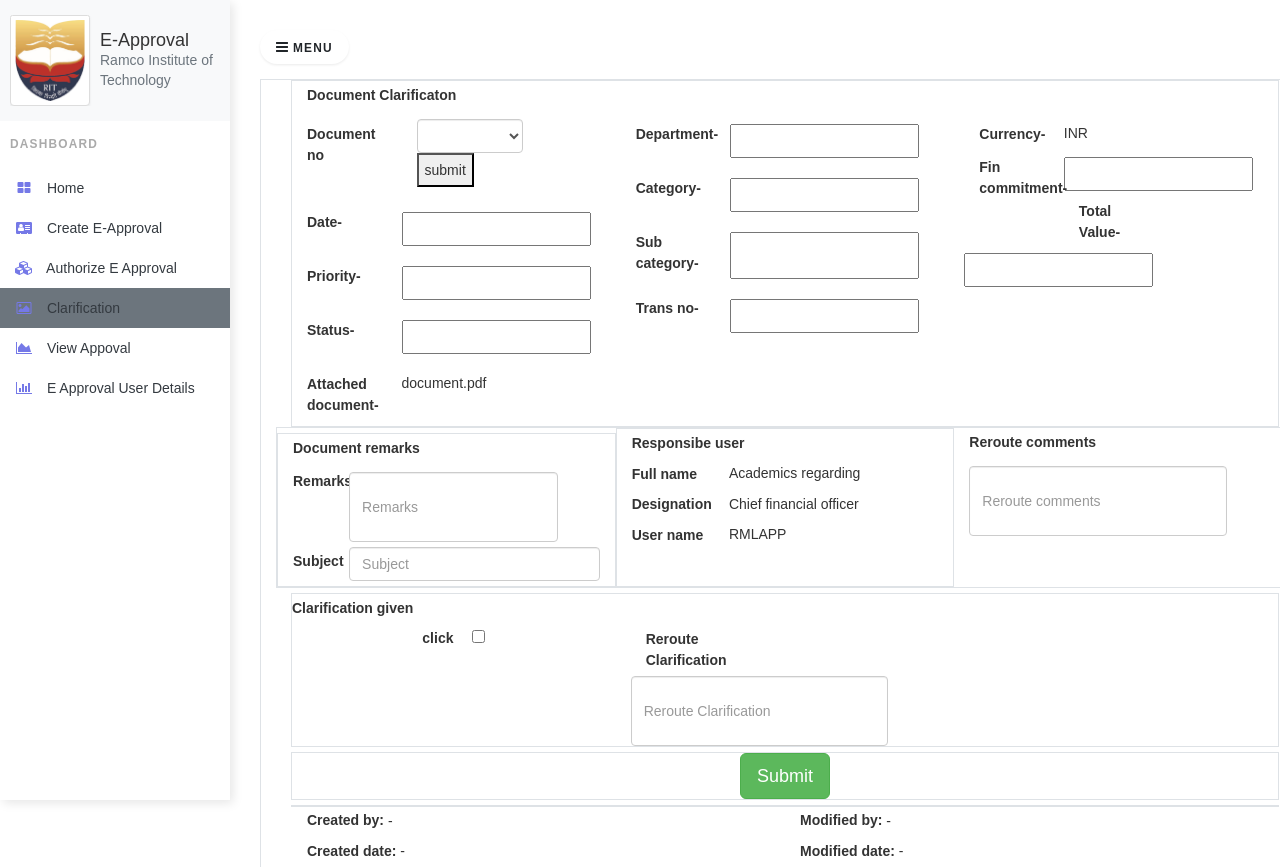
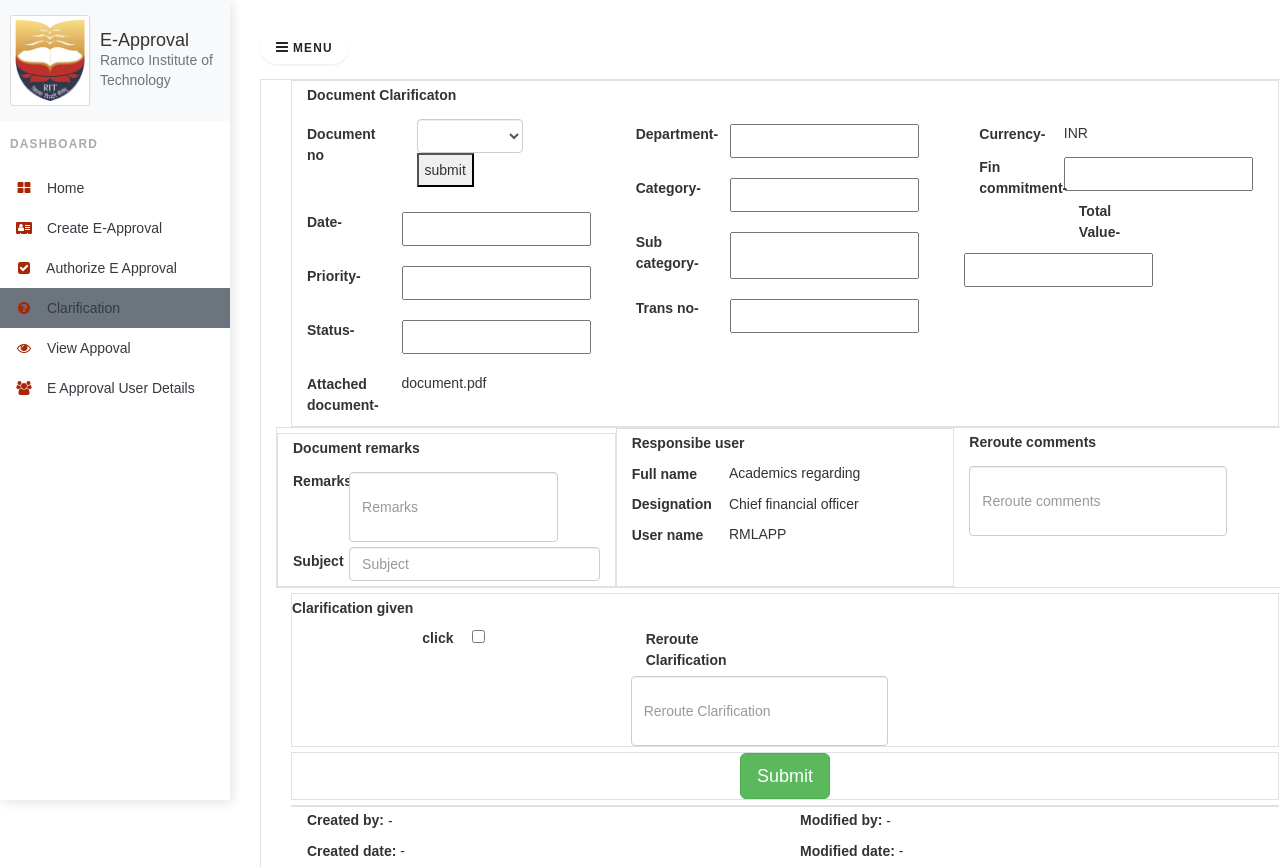
Before and after one commit to ganesaperumal03/E-approval_system, a Django app: page /updateapproval in a window 1280 px wide; the page is wider, and only the part inside the window is pictured. Shown: the top 867 px of that part. Run offline with Django 4.2, Linux system fonts and the light colour scheme; lists and menus that the app fills with data are empty; some libraries are stand-ins or nearby versions.

Commit message:
icon updates

```diff
--- a/templates/e-approval/clarification.html
+++ b/templates/e-approval/clarification.html
@@ -66,7 +66,8 @@
           background:#f3f2f2;
       }
       .text-primary{
-          color:#7579e7 !important;
+          color:#a82707 !important;
+
       }
       @media (max-width: 768px) {
         #sidebar {
@@ -120,26 +121,26 @@
           </li>
           <li class="nav-item">
             <a href="{% url 'auth_approval' %}"class="nav-link text-dark">
-                      <i class="fa fa-cubes mr-3 text-primary fa-fw"></i>
+                      <i class="fa fa-check-square mr-3 text-primary fa-fw"></i>
                       Authorize E approval
                   </a>
           </li>
           <li class="nav-item">
             <a href="{% url 'clarification' %}"class="nav-link text-dark bg-secondary">
-                      <i class="fa fa-picture-o mr-3 text-primary fa-fw"></i>
+                      <i class="fa fa-question-circle mr-3 text-primary fa-fw"></i>
                       Clarification
                   </a>
           </li>
 
           <li class="nav-item">
             <a href="{% url 'view_approval' %}"class="nav-link text-dark">
-                      <i class="fa fa-area-chart mr-3 text-primary fa-fw"></i>
+                      <i class="fa fa-eye mr-3 text-primary fa-fw"></i>
                       View Appoval
                   </a>
           </li>
           <li class="nav-item">
             <a href="{% url 'approval_user_details' %}" class="nav-link text-dark">
-                      <i class="fa fa-bar-chart mr-3 text-primary fa-fw"></i>
+                      <i class="fa fa-users mr-3 text-primary fa-fw"></i>
                       E approval user details
                   </a>
           </li>
```
Also changed, not shown: templates/e-approval/approval_user_details.html (+5 -5 lines), templates/e-approval/auth_approval.html (+6 -5 lines), templates/e-approval/index.html (+5 -5 lines), templates/e-approval/view_approval.html (+6 -5 lines).
